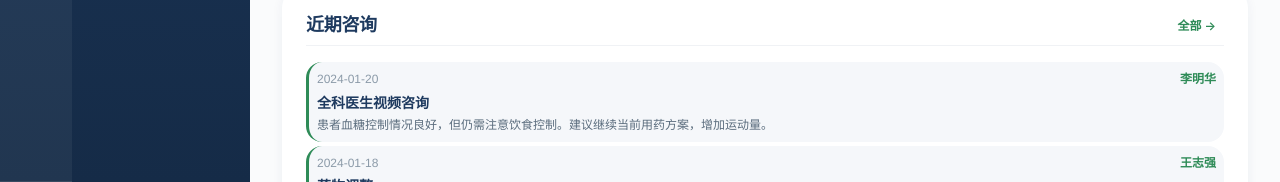
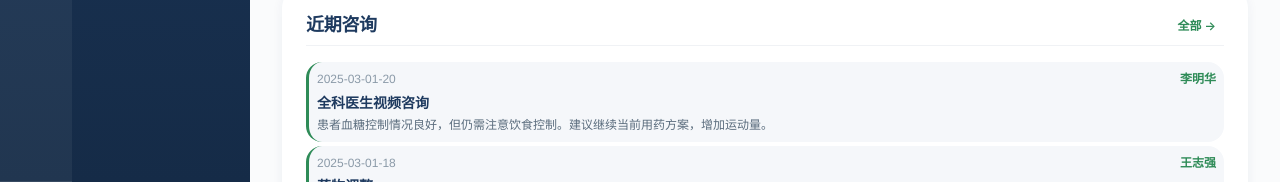
Before and after one commit to cnshenyi/daoyuan-health-demo, a Vue app: page / in a window 1280 px wide. Shown: the part 618-800 px from the top of the page. Built offline with nearby package versions, Linux system fonts and the light colour scheme; sample sign-in values are in the browser's storage.

Commit message:
fix: 统一测试数据日期为2025年，会员卡生效2025-02-01到期2026-02-01

```diff
--- a/src/mock/data.ts
+++ b/src/mock/data.ts
@@ -19,7 +19,7 @@ export const mockUser: User = {
   email: 'shenyi@example.com',
   phone: '+86 138 0000 0000',
   membershipType: 'premium',
-  membershipStartDate: '2024-01-01',
+  membershipStartDate: '2025-02-01',
   avatar: 'https://images.unsplash.com/photo-1507003211169-0a1dd7228f2d?w=150&h=150&fit=crop&crop=face'
 }
 
@@ -33,7 +33,7 @@ export const mockMemberInfo: MemberInfo = {
   maritalStatus: '已婚',
   membershipType: 'premium',
   membershipFee: 1700000,
-  joinDate: '2024-01-01'
+  joinDate: '2025-02-01'
 }
 
 // 病史信息
@@ -57,7 +57,7 @@ export const mockMedicalTests: MedicalTest[] = [
     id: '1',
     type: 'blood',
     name: '血常规检查',
-    date: '2024-01-15',
+    date: '2025-03-01-15',
     result: '基本正常',
     status: 'normal',
     details: {
@@ -72,7 +72,7 @@ export const mockMedicalTests: MedicalTest[] = [
     id: '2',
     type: 'glucose-lipid',
     name: '血糖血脂检查',
-    date: '2024-01-15',
+    date: '2025-03-01-15',
     result: '血糖偏高',
     status: 'abnormal',
     details: {
@@ -90,7 +90,7 @@ export const mockMedicalTests: MedicalTest[] = [
     id: '3',
     type: 'liver',
     name: '肝功能检查',
-    date: '2024-01-15',
+    date: '2025-03-01-15',
     result: '正常',
     status: 'normal',
     details: {
@@ -105,7 +105,7 @@ export const mockMedicalTests: MedicalTest[] = [
     id: '4',
     type: 'kidney',
     name: '肾功能检查',
-    date: '2024-01-15',
+    date: '2025-03-01-15',
     result: '正常',
     status: 'normal',
     details: {
@@ -119,7 +119,7 @@ export const mockMedicalTests: MedicalTest[] = [
     id: '5',
     type: 'xray',
     name: '胸部X光检查',
-    date: '2024-01-10',
+    date: '2025-03-01-10',
     result: '未见明显异常',
     status: 'normal',
     details: {
@@ -178,7 +178,7 @@ export const mockGlucoseReadings: GlucoseReading[] = generateGlucoseReadings()
 export const mockProgressNotes: ProgressNote[] = [
   {
     id: '1',
-    date: '2024-01-20',
+    date: '2025-03-01-20',
     type: 'consultation',
     title: '全科医生视频咨询',
     content: '患者血糖控制情况良好，但仍需注意饮食控制。建议继续当前用药方案，增加运动量。',
@@ -188,7 +188,7 @@ export const mockProgressNotes: ProgressNote[] = [
   },
   {
     id: '2',
-    date: '2024-01-18',
+    date: '2025-03-01-18',
     type: 'medication-change',
     title: '药物调整',
     content: '根据最新血糖监测数据，调整二甲双胍剂量从500mg增加到850mg，每日两次。',
@@ -198,7 +198,7 @@ export const mockProgressNotes: ProgressNote[] = [
   },
   {
     id: '3',
-    date: '2024-01-15',
+    date: '2025-03-01-15',
     type: 'daily',
     title: '每日病程记录',
     content: '患者今日空腹血糖7.2mmol/L，餐后2小时血糖9.5mmol/L。血压130/85mmHg。患者自述睡眠质量改善，无明显不适。',
@@ -207,7 +207,7 @@ export const mockProgressNotes: ProgressNote[] = [
   },
   {
     id: '4',
-    date: '2024-01-12',
+    date: '2025-03-01-12',
     type: 'treatment-plan',
     title: '营养治疗方案',
     content: '制定个性化饮食方案：每日总热量1800kcal，碳水化合物占50%，蛋白质占20%，脂肪占30%。建议少食多餐，控制精制糖摄入。',
@@ -216,7 +216,7 @@ export const mockProgressNotes: ProgressNote[] = [
   },
   {
     id: '5',
-    date: '2024-01-10',
+    date: '2025-03-01-10',
     type: 'consultation',
     title: '理疗专家视频咨询',
     content: '评估患者运动能力，制定运动处方：每周5次有氧运动，每次30分钟，包括快走、游泳等。配合力量训练，每周2-3次。',
@@ -236,7 +236,7 @@ export const mockTeamMembers: TeamMember[] = [
     avatar: 'https://images.unsplash.com/photo-1612349317150-e413f6a5b16d?w=150&h=150&fit=crop&crop=face',
     consultationsPerYear: 13,
     completedConsultations: 2,
-    nextAppointment: '2024-02-15'
+    nextAppointment: '2025-04-15'
   },
   {
     id: '2',
@@ -247,7 +247,7 @@ export const mockTeamMembers: TeamMember[] = [
     avatar: 'https://images.unsplash.com/photo-1622253692010-333f2da6031d?w=150&h=150&fit=crop&crop=face',
     consultationsPerYear: 12,
     completedConsultations: 1,
-    nextAppointment: '2024-02-10'
+    nextAppointment: '2025-04-10'
   },
   {
     id: '3',
@@ -258,7 +258,7 @@ export const mockTeamMembers: TeamMember[] = [
     avatar: 'https://images.unsplash.com/photo-1594824476967-48c8b964273f?w=150&h=150&fit=crop&crop=face',
     consultationsPerYear: 12,
     completedConsultations: 1,
-    nextAppointment: '2024-02-08'
+    nextAppointment: '2025-04-08'
   },
   {
     id: '4',
@@ -269,7 +269,7 @@ export const mockTeamMembers: TeamMember[] = [
     avatar: 'https://images.unsplash.com/photo-1537368910025-700350fe46c7?w=150&h=150&fit=crop&crop=face',
     consultationsPerYear: 12,
     completedConsultations: 1,
-    nextAppointment: '2024-02-12'
+    nextAppointment: '2025-04-12'
   },
   {
     id: '5',
@@ -280,7 +280,7 @@ export const mockTeamMembers: TeamMember[] = [
     avatar: 'https://images.unsplash.com/photo-1559839734-2b71ea197ec2?w=150&h=150&fit=crop&crop=face',
     consultationsPerYear: 12,
     completedConsultations: 0,
-    nextAppointment: '2024-02-05'
+    nextAppointment: '2025-04-05'
   },
   {
     id: '6',
@@ -291,7 +291,7 @@ export const mockTeamMembers: TeamMember[] = [
     avatar: 'https://images.unsplash.com/photo-1580489944761-15a19d654956?w=150&h=150&fit=crop&crop=face',
     consultationsPerYear: 52,
     completedConsultations: 4,
-    nextAppointment: '2024-01-28'
+    nextAppointment: '2025-03-28'
   },
   {
     id: '7',
@@ -302,7 +302,7 @@ export const mockTeamMembers: TeamMember[] = [
     avatar: 'https://images.unsplash.com/photo-1551836022-d5d88e9218df?w=150&h=150&fit=crop&crop=face',
     consultationsPerYear: 24,
     completedConsultations: 2,
-    nextAppointment: '2024-02-03'
+    nextAppointment: '2025-04-03'
   },
   {
     id: '8',
@@ -313,7 +313,7 @@ export const mockTeamMembers: TeamMember[] = [
     avatar: 'https://images.unsplash.com/photo-1582750433449-648ed127bb54?w=150&h=150&fit=crop&crop=face',
     consultationsPerYear: 12,
     completedConsultations: 0,
-    nextAppointment: '2024-02-20'
+    nextAppointment: '2025-04-20'
   },
   {
     id: '9',
@@ -324,7 +324,7 @@ export const mockTeamMembers: TeamMember[] = [
     avatar: 'https://images.unsplash.com/photo-1567013127542-490d757e51fc?w=150&h=150&fit=crop&crop=face',
     consultationsPerYear: 24,
     completedConsultations: 2,
-    nextAppointment: '2024-02-01'
+    nextAppointment: '2025-04-01'
   }
 ]
 
@@ -334,7 +334,7 @@ export const mockConsultationRecords: ConsultationRecord[] = [
     id: '1',
     memberId: '1',
     teamMemberId: '1',
-    date: '2024-01-20',
+    date: '2025-03-01-20',
     type: 'video',
     duration: 30,
     summary: '血糖控制评估与用药调整',
@@ -345,7 +345,7 @@ export const mockConsultationRecords: ConsultationRecord[] = [
     id: '2',
     memberId: '1',
     teamMemberId: '3',
-    date: '2024-01-12',
+    date: '2025-03-01-12',
     type: 'video',
     duration: 45,
     summary: '营养方案制定',
@@ -364,7 +364,7 @@ export const mockServiceProjects: ServiceProject[] = [
     frequencyUnit: 'year',
     completed: 1,
     remaining: 0,
-    lastCompleted: '2024-01-05',
+    lastCompleted: '2025-03-05',
     status: 'completed'
   },
   {
@@ -375,7 +375,7 @@ export const mockServiceProjects: ServiceProject[] = [
     frequencyUnit: 'year',
     completed: 1,
     remaining: 0,
-    lastCompleted: '2024-01-05',
+    lastCompleted: '2025-03-05',
     status: 'completed'
   },
   {
@@ -386,7 +386,7 @@ export const mockServiceProjects: ServiceProject[] = [
     frequencyUnit: 'year',
     completed: 0,
     remaining: 4,
-    nextScheduled: '2024-03-15',
+    nextScheduled: '2025-05-15',
     status: 'on-track'
   },
   {
@@ -397,8 +397,8 @@ export const mockServiceProjects: ServiceProject[] = [
     frequencyUnit: 'year',
     completed: 4,
     remaining: 48,
-    nextScheduled: '2024-01-28',
-    lastCompleted: '2024-01-21',
+    nextScheduled: '2025-03-28',
+    lastCompleted: '2025-03-21',
     status: 'on-track'
   },
   {
@@ -409,8 +409,8 @@ export const mockServiceProjects: ServiceProject[] = [
     frequencyUnit: 'year',
     completed: 2,
     remaining: 24,
-    nextScheduled: '2024-02-15',
-    lastCompleted: '2024-01-20',
+    nextScheduled: '2025-04-15',
+    lastCompleted: '2025-03-20',
     status: 'on-track'
   },
   {
@@ -421,8 +421,8 @@ export const mockServiceProjects: ServiceProject[] = [
     frequencyUnit: 'year',
     completed: 1,
     remaining: 3,
-    nextScheduled: '2024-04-15',
-    lastCompleted: '2024-01-15',
+    nextScheduled: '2025-06-15',
+    lastCompleted: '2025-03-15',
     status: 'on-track'
   },
   {
@@ -433,8 +433,8 @@ export const mockServiceProjects: ServiceProject[] = [
     frequencyUnit: 'year',
     completed: 1,
     remaining: 3,
-    nextScheduled: '2024-04-20',
-    lastCompleted: '2024-01-18',
+    nextScheduled: '2025-06-20',
+    lastCompleted: '2025-03-18',
     status: 'on-track'
   },
   {
@@ -445,8 +445,8 @@ export const mockServiceProjects: ServiceProject[] = [
     frequencyUnit: 'year',
     completed: 1,
     remaining: 3,
-    nextScheduled: '2024-04-10',
-    lastCompleted: '2024-01-10',
+    nextScheduled: '2025-06-10',
+    lastCompleted: '2025-03-10',
     status: 'on-track'
   },
   {
@@ -480,7 +480,7 @@ export const mockHealthTrackingItems: HealthTrackingItem[] = [
     category: 'diagnosis',
     status: 'active',
     progress: 75,
-    lastUpdate: '2024-01-20',
+    lastUpdate: '2025-03-01-20',
     assignedTo: '李明华'
   },
   {
@@ -490,7 +490,7 @@ export const mockHealthTrackingItems: HealthTrackingItem[] = [
     category: 'medication',
     status: 'active',
     progress: 80,
-    lastUpdate: '2024-01-18',
+    lastUpdate: '2025-03-01-18',
     assignedTo: '王志强'
   },
   {
@@ -500,7 +500,7 @@ export const mockHealthTrackingItems: HealthTrackingItem[] = [
     category: 'diet',
     status: 'active',
     progress: 65,
-    lastUpdate: '2024-01-12',
+    lastUpdate: '2025-03-01-12',
     assignedTo: '陈思琪'
   },
   {
@@ -510,7 +510,7 @@ export const mockHealthTrackingItems: HealthTrackingItem[] = [
     category: 'sleep',
     status: 'active',
     progress: 50,
-    lastUpdate: '2024-01-15',
+    lastUpdate: '2025-03-01-15',
     assignedTo: '刘晓燕'
   },
   {
@@ -520,7 +520,7 @@ export const mockHealthTrackingItems: HealthTrackingItem[] = [
     category: 'exercise',
     status: 'active',
     progress: 70,
-    lastUpdate: '2024-01-10',
+    lastUpdate: '2025-03-01-10',
     assignedTo: '张伟杰'
   },
   {
@@ -530,7 +530,7 @@ export const mockHealthTrackingItems: HealthTrackingItem[] = [
     category: 'weight',
     status: 'active',
     progress: 60,
-    lastUpdate: '2024-01-12',
+    lastUpdate: '2025-03-01-12',
     assignedTo: '陈思琪'
   },
   {
@@ -540,7 +540,7 @@ export const mockHealthTrackingItems: HealthTrackingItem[] = [
     category: 'psychology',
     status: 'pending',
     progress: 0,
-    lastUpdate: '2024-01-05',
+    lastUpdate: '2025-03-01-05',
     assignedTo: '周建国'
   },
   {
@@ -550,7 +550,7 @@ export const mockHealthTrackingItems: HealthTrackingItem[] = [
     category: 'sub-health',
     status: 'active',
     progress: 55,
-    lastUpdate: '2024-01-21',
+    lastUpdate: '2025-03-01-21',
     assignedTo: '林雅婷'
   }
 ]
--- a/src/stores/health.ts
+++ b/src/stores/health.ts
@@ -38,8 +38,8 @@ interface LabTest {
 const mockCheckupReports: CheckupReport[] = [
   {
     id: '1',
-    title: '2026年度健康体检',
-    date: '2026-01-15',
+    title: '2025年度健康体检',
+    date: '2025-12-15',
     status: 'attention',
     summary: '整体健康状况良好，血糖指标需要关注，建议定期复查。',
     items: [
@@ -52,8 +52,8 @@ const mockCheckupReports: CheckupReport[] = [
   },
   {
     id: '2',
-    title: '2025年度健康体检',
-    date: '2025-01-20',
+    title: '2025年中健康体检',
+    date: '2025-06-20',
     status: 'normal',
     summary: '各项指标正常，继续保持良好的生活习惯。',
     items: [
@@ -71,7 +71,7 @@ const mockLabTests: LabTest[] = [
   {
     id: '1',
     name: '糖化血红蛋白检测',
-    date: '2026-01-28',
+    date: '2025-12-28',
     category: '血糖监测',
     items: [
       { name: 'HbA1c', value: '6.5', unit: '%', normalRange: '<6.0', status: 'high' },
@@ -81,7 +81,7 @@ const mockLabTests: LabTest[] = [
   {
     id: '2',
     name: '肝功能检查',
-    date: '2026-01-15',
+    date: '2025-12-15',
     category: '肝脏功能',
     items: [
       { name: 'ALT', value: '28', unit: 'U/L', normalRange: '0-40', status: 'normal' },
@@ -92,7 +92,7 @@ const mockLabTests: LabTest[] = [
   {
     id: '3',
     name: '肾功能检查',
-    date: '2026-01-15',
+    date: '2025-12-15',
     category: '肾脏功能',
     items: [
       { name: '肌酐', value: '85', unit: 'μmol/L', normalRange: '44-133', status: 'normal' },
@@ -103,7 +103,7 @@ const mockLabTests: LabTest[] = [
   {
     id: '4',
     name: '血脂检查',
-    date: '2026-01-15',
+    date: '2025-12-15',
     category: '心血管',
     items: [
       { name: '总胆固醇', value: '5.2', unit: 'mmol/L', normalRange: '<5.2', status: 'normal' },
--- a/src/views/ServiceProjects.vue
+++ b/src/views/ServiceProjects.vue
@@ -167,13 +167,12 @@ const getServiceIcon = (name: string) => {
 }
 
 const getMemberNo = () => {
-  return 'DY' + String(healthStore.memberInfo.age * 1000 + 2026).padStart(8, '0')
+  return 'DY' + String(healthStore.memberInfo.age * 1000 + 2025).padStart(8, '0')
 }
 
 const getValidityDate = () => {
-  const date = new Date()
-  date.setFullYear(date.getFullYear() + 1)
-  return `${date.getFullYear()}.${String(date.getMonth() + 1).padStart(2, '0')}.${String(date.getDate()).padStart(2, '0')}`
+  // 会员卡生效日期 2025-02-01，有效期一年，到期日 2026-02-01
+  return '2026.02.01'
 }
 
 const getStatusText = (status: string) => {
```
Also changed, not shown: src/stores/message.ts (+11 -11 lines).
